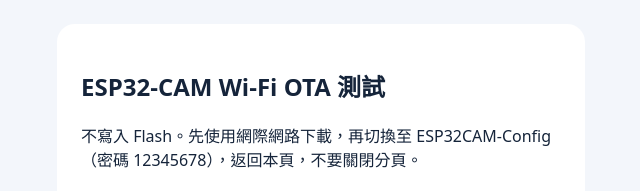
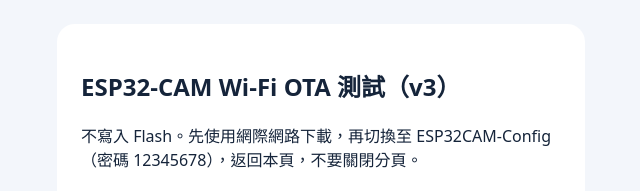
Before and after one commit to PHYTOPHTHORA1015/ESP32-CAM_website, a plain HTML site: page test-c/index.html in a window 1280 px wide. Shown: the top 191 px of the page, 319-959 px from the left. Drawn offline with Linux system fonts and the light colour scheme.

Commit message:
Add files via upload

```diff
--- a/test-c/index.html
+++ b/test-c/index.html
@@ -1,4 +1,4 @@
-<!doctype html><html lang="zh-Hant"><meta charset="utf-8"><meta name="viewport" content="width=device-width,initial-scale=1"><title>ESP32-CAM Wi-Fi OTA 通訊測試</title><style>body{font:16px system-ui,sans-serif;background:#f3f6fb;color:#15243a;margin:0}main{max-width:480px;margin:24px auto;background:white;padding:24px;border-radius:18px}button,select{box-sizing:border-box;width:100%;padding:12px;margin:7px 0;font:inherit;border-radius:8px}button{background:#1769e0;color:white;border:0}button:disabled{opacity:.5}pre{white-space:pre-wrap;overflow-wrap:anywhere;background:#eef2f7;padding:12px}progress{width:100%}</style><main><h2>ESP32-CAM Wi-Fi OTA 測試</h2><p>不寫入 Flash。先使用網際網路下載，再切換至 ESP32CAM-Config（密碼 12345678），返回本頁，不要關閉分頁。</p><select id="versions"></select><button id="refresh">重新讀取 GitHub 版本</button><button id="download">① 下載並暫存程式碼</button><button id="ping">② 測試 ESP32 連線</button><button id="send">③ 傳送暫存程式碼</button><progress id="progress" max="100" value="0"></progress><pre id="log">初始化中…</pre><p>若瀏覽器阻擋 HTTPS 至 HTTP 的請求，請記錄錯誤；本測試不會繞過瀏覽器安全限制。</p></main><script>
+<!doctype html><html lang="zh-Hant"><meta charset="utf-8"><meta name="viewport" content="width=device-width,initial-scale=1"><title>ESP32-CAM Wi-Fi OTA 通訊測試</title><style>body{font:16px system-ui,sans-serif;background:#f3f6fb;color:#15243a;margin:0}main{max-width:480px;margin:24px auto;background:white;padding:24px;border-radius:18px}button,select{box-sizing:border-box;width:100%;padding:12px;margin:7px 0;font:inherit;border-radius:8px}button{background:#1769e0;color:white;border:0}button:disabled{opacity:.5}pre{white-space:pre-wrap;overflow-wrap:anywhere;background:#eef2f7;padding:12px}progress{width:100%}</style><main><h2>ESP32-CAM Wi-Fi OTA 測試（v3）</h2><p>不寫入 Flash。先使用網際網路下載，再切換至 ESP32CAM-Config（密碼 12345678），返回本頁，不要關閉分頁。</p><select id="versions"></select><button id="refresh">重新讀取 GitHub 版本</button><button id="download">① 下載並暫存程式碼</button><button id="ping">② 測試 ESP32 連線</button><button id="send">③ 傳送暫存程式碼</button><progress id="progress" max="100" value="0"></progress><pre id="log">初始化中…</pre><p>若瀏覽器阻擋 HTTPS 至 HTTP 的請求，請記錄錯誤；本測試不會繞過瀏覽器安全限制。</p></main><script>
 const $=id=>document.getElementById(id), base='http://192.168.4.1';let versions=[],cached=null,busy=false;
 function log(t){$('log').textContent=t}function lock(v){busy=v;for(const id of ['refresh','download','ping','send'])$(id).disabled=v;}
 const db=new Promise((resolve,reject)=>{const r=indexedDB.open('esp32-ota-c-test',1);r.onupgradeneeded=()=>r.result.createObjectStore('firmware');r.onsuccess=()=>resolve(r.result);r.onerror=()=>reject(r.error)});
@@ -8,7 +8,7 @@ async function load(){const r=await fetch('firmware/versions.json',{cache:'no-st
 async function run(fn){if(busy)return;lock(true);try{await fn()}catch(e){log('失敗：'+e.message+'\n若已切換 Wi-Fi，請確認手機連到 ESP32CAM-Config；也可能是瀏覽器安全限制。')}finally{lock(false)}}
 $('refresh').onclick=()=>run(async()=>{await load();log('版本清單已載入')});
 $('download').onclick=()=>run(async()=>{const v=versions[$('versions').value];if(!v)throw Error('請選擇版本');const r=await fetch('firmware/'+v.file,{cache:'no-store'});if(!r.ok)throw Error('下載 HTTP '+r.status);const bytes=await r.arrayBuffer();if(!bytes.byteLength||bytes.byteLength>1966080)throw Error('檔案大小不符');const sha=Array.from(new Uint8Array(await crypto.subtle.digest('SHA-256',bytes)),b=>b.toString(16).padStart(2,'0')).join('');const next={version:v.version,file:v.file,bytes,sha};await store(next);cached=next;log('已暫存 v'+v.version+'\n'+bytes.byteLength+' bytes\nSHA-256: '+sha+'\n現在切換 Wi-Fi，再返回本頁。')});
-$('ping').onclick=()=>run(async()=>{const r=await fetch(base+'/ping',{signal:AbortSignal.timeout(10000)});if(!r.ok||await r.text()!=='ESP32-OTA-C-TEST')throw Error('非測試裝置');log('ESP32 連線成功')});
+$('ping').onclick=()=>run(async()=>{const controller=new AbortController();const timer=setTimeout(()=>controller.abort(),10000);try{const r=await fetch(base+'/ping',{signal:controller.signal});if(!r.ok||await r.text()!=='ESP32-OTA-C-TEST')throw Error('非測試裝置');log('ESP32 連線成功')}finally{clearTimeout(timer)}});
 $('send').onclick=()=>run(async()=>{cached=await restore();if(!cached)throw Error('沒有暫存程式碼');const form=new FormData();form.append('firmware',new Blob([cached.bytes]),cached.file);$('progress').value=0;const start=performance.now();const result=await new Promise((resolve,reject)=>{const x=new XMLHttpRequest();x.open('POST',base+'/upload');x.timeout=120000;x.upload.onprogress=e=>{if(e.lengthComputable)$('progress').value=e.loaded/e.total*100};x.onload=()=>{try{if(x.status!==200)throw Error('HTTP '+x.status+' '+x.responseText);resolve(JSON.parse(x.responseText))}catch(e){reject(e)}};x.onerror=()=>reject(Error('網路請求被阻擋或連線失敗'));x.ontimeout=()=>reject(Error('傳輸逾時'));x.send(form)});const sec=(performance.now()-start)/1000;if(!result.ok||result.bytes!==cached.bytes.byteLength||result.sha256!==cached.sha)throw Error('資料驗證不一致');$('progress').value=100;log('傳輸成功，SHA-256 一致\n'+result.bytes+' bytes\n手機端 '+sec.toFixed(2)+' 秒，'+(result.bytes/1024/sec).toFixed(1)+' KiB/s\nESP32 接收 '+result.ms+' ms\n未寫入 Flash。')});
 (async()=>{try{cached=await restore();if(cached)log('已恢復暫存 v'+cached.version+'，'+cached.bytes.byteLength+' bytes');else log('請先下載程式碼');if('serviceWorker'in navigator)await navigator.serviceWorker.register('./sw.js');try{await load()}catch(e){if(!cached)log('版本清單載入失敗：'+e.message)}}catch(e){log('初始化失敗：'+e.message)}})();
 </script></html>
```
